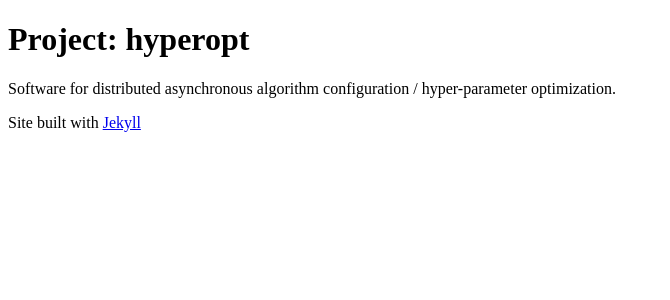
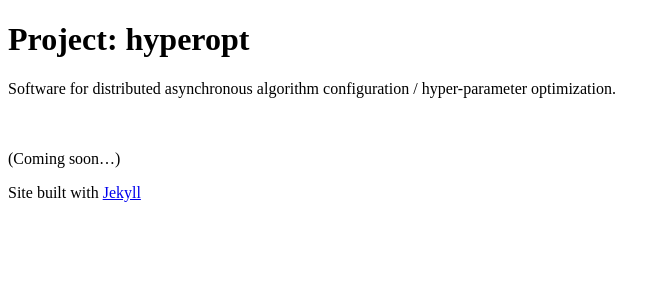
Before and after one commit to hyperopt/hyperopt, a Jekyll site: the page built from index.markdown, in a window 1280 px wide. Shown: the top 300 px of the page, without its empty margins (0-670 px from the left). Built offline with Jekyll 4.4.1, drawn with Linux system fonts in a browser that asks for light colours; some web fonts are replaced.

Commit message:
index.markdown

```diff
--- a/index.markdown
+++ b/index.markdown
@@ -11,3 +11,8 @@ Project: hyperopt
 
 Software for distributed asynchronous algorithm configuration / hyper-parameter
 optimization.
+
+
+<br/>
+<br/>
+(Coming soon...)
```
